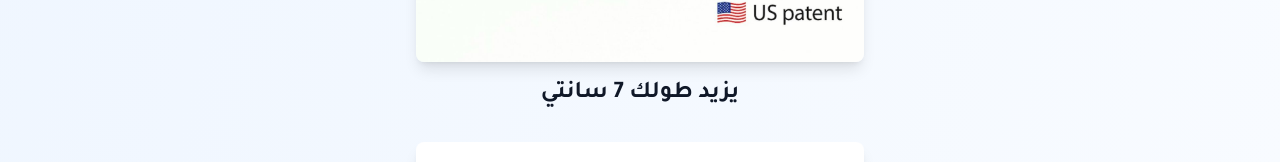
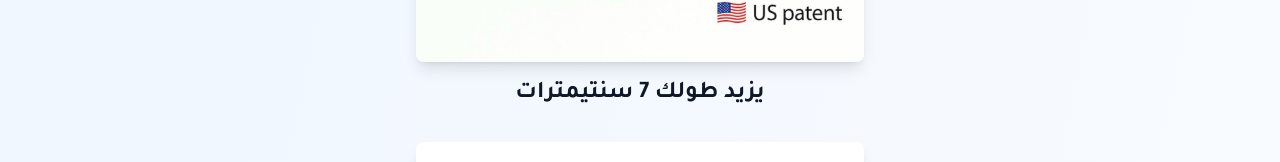
Before and after one commit to sara4ksa-beep/tal-height-device, a Next.js app: page / in a window 1280 px wide. Shown: the part 701-863 px from the top of the page. Built offline with nearby package versions, Linux system fonts and the light colour scheme.

Commit message:
تحديث النص: يزيد طولك 7 سنتيمترات

```diff
--- a/src/app/page.tsx
+++ b/src/app/page.tsx
@@ -106,7 +106,7 @@ export default function HeightDeviceLanding() {
                 className="mx-auto max-w-md w-full h-auto rounded-lg shadow-lg"
               />
               <p className="text-center text-xl md:text-2xl font-bold text-gray-900 mt-4">
-                يزيد طولك 7 سانتي
+                يزيد طولك 7 سنتيمترات
               </p>
             </div>
 
```
